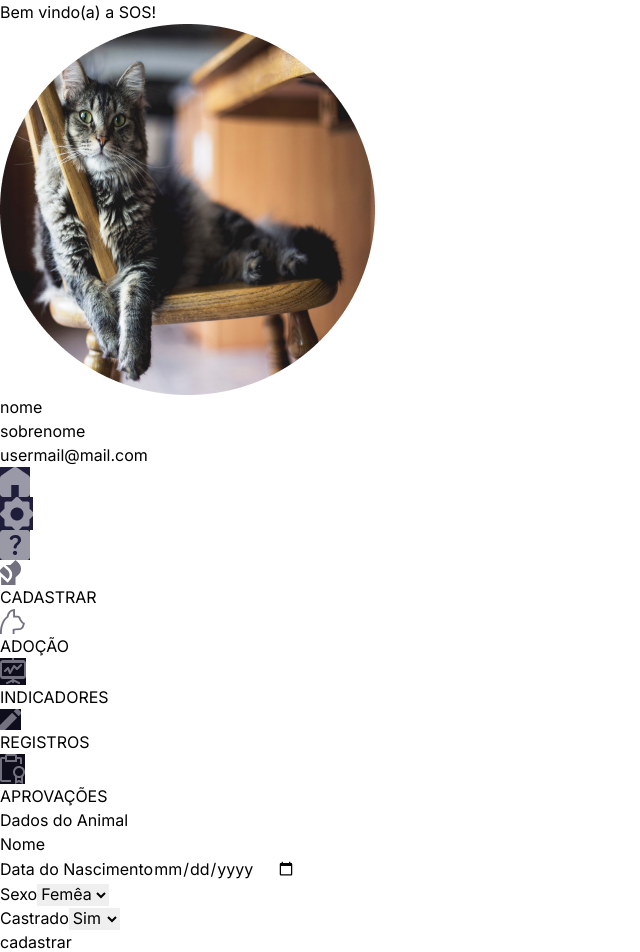
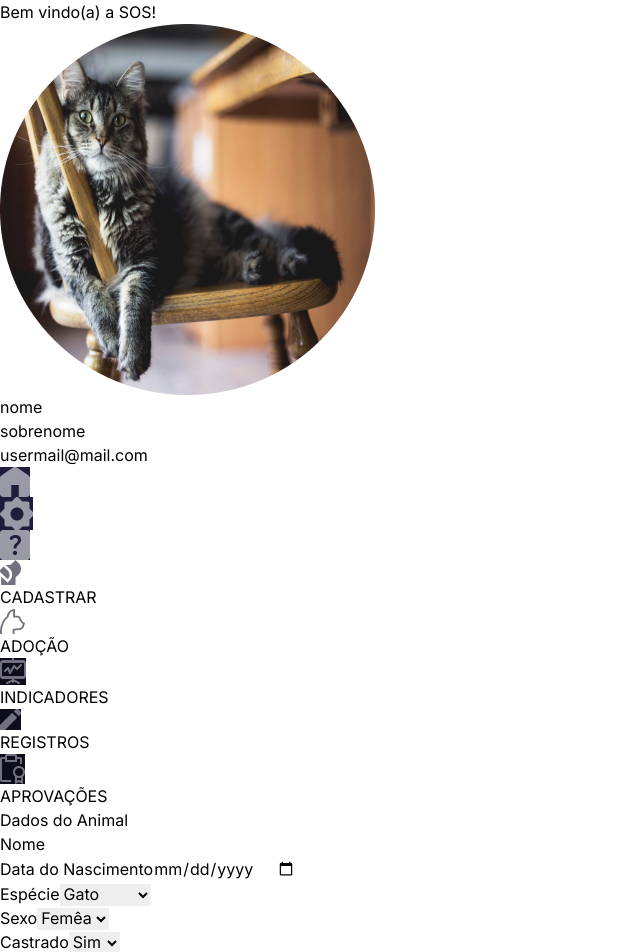
Before and after one commit to LuizGustavoIgnacio/cat-a-dog, a Next.js app: page /cadastrar-adocao in a window 1280 px wide. Shown: the top 952 px of the page, without its empty margins (0-640 px from the left). Built offline with nearby package versions, Linux system fonts and the light colour scheme.

Commit message:
Adding Form on Adoption

```diff
--- a/components/FormAnimalAdoption.tsx
+++ b/components/FormAnimalAdoption.tsx
@@ -27,6 +27,20 @@ export const FormAnimalAdoption: React.FC = () => {
             id="adoption-birth"
             className="w-full bg-[#4E4D61] rounded-[5px] h-10 px-3"
           />
+        </div>
+
+        <div className="flex space-x-2 items-center">
+          <label htmlFor="adoption-species">Espécie</label>
+
+          <select
+            id="adoption-species"
+            name="adoption-species"
+            className="w-full bg-[#4E4D61] rounded-[5px] h-10 px-3"
+          >
+            <option value="cat">Gato</option>
+            <option value="dog">Cachorro</option>
+            <option value="other">Outro</option>
+          </select>
         </div>
 
         <div className="flex space-x-2 items-center">
```
